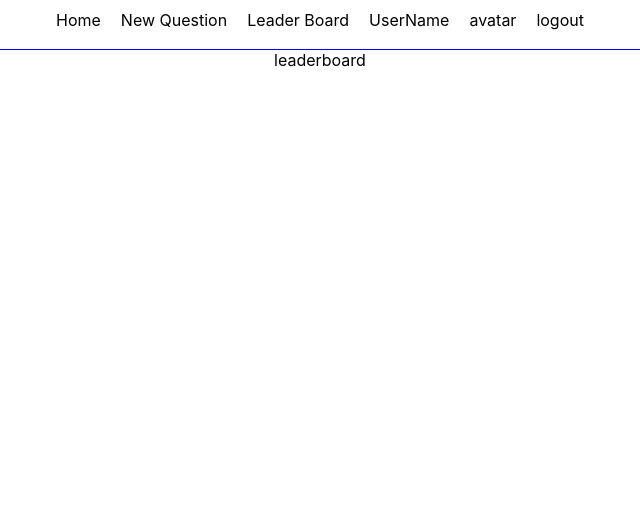
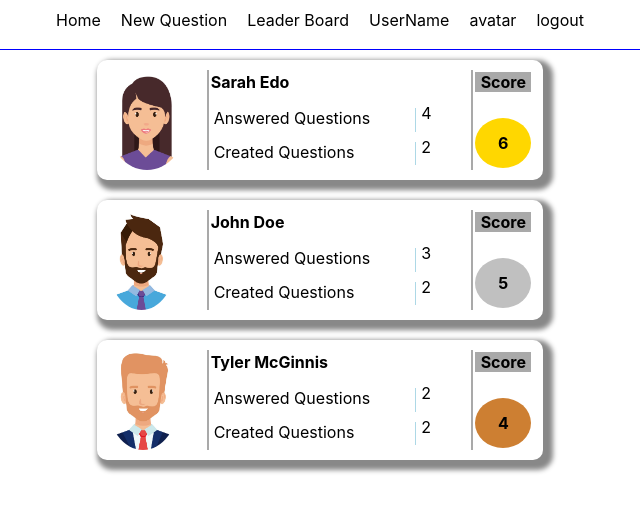
Before and after one commit to OmarAli3/Would-You-Rather-App, a React (Create React App) app: page / in a window 1280 px wide. Shown: the top 512 px of the page, without its empty margins (320-960 px from the left). Built offline with nearby package versions, Linux system fonts and the light colour scheme.

Commit message:
Adding leader component

```diff
--- /dev/null
+++ b/src/components/Leader.js
@@ -0,0 +1,23 @@
+import { React } from "react";
+
+const Leader = (props) => {
+    const prize = props.prize ? props.prize : "";
+    return (
+        <li className="leader">
+            <img src={props.avatarURL} alt="avatar" />
+            <div className="leader-info">
+                <span className="info1">{props.name}</span>
+                <span className="info2">Answered Questions</span>
+                <span className="info3">{props.answeredQuestions}</span>
+                <span className="info4">Created Questions</span>
+                <span className="info5">{props.createdQuestions}</span>
+            </div>
+            <div className="score">
+                <span className="score-header">Score</span>
+                <span className={`score-number ${prize}`}>{props.score}</span>
+            </div>
+        </li>
+    );
+};
+
+export default Leader;
--- a/src/components/Leaderboard.js
+++ b/src/components/Leaderboard.js
@@ -1,17 +1,26 @@
 import { React, Component } from "react";
 import { connect } from "react-redux";
 import { formatUsers } from "../utils/helpers";
+import Leader from "./Leader";
 
 class Leaderboard extends Component {
-    componentDidMount(){
-        console.log(this.props.users)
-    }
     render() {
-        return <div className="dashboard">leaderboard</div>;
+        const prize = {
+            0: "gold",
+            1: "silver",
+            2: "bronze",
+        };
+        return (
+            <div className="dashboard leaderboard ">
+                {this.props.users.map((user, idx) => (
+                    <Leader prize={prize[idx]} key={user.id} {...user} />
+                ))}
+            </div>
+        );
     }
 }
 
-const mapStatetToProps = ({ users }) => (console.log(users),{
+const mapStatetToProps = ({ users }) => ({
     users: formatUsers(users).sort((a, b) => b.score - a.score),
 });
 export default connect(mapStatetToProps)(Leaderboard);
--- a/src/styles/index.css
+++ b/src/styles/index.css
@@ -143,3 +143,89 @@ img {
     background-color: dimgrey;
     color: white;
 }
+
+.leaderboard {
+    display: flex;
+    flex-direction: column;
+    align-items: center;
+}
+
+.leader {
+    margin: 10px;
+    overflow: hidden;
+    border-radius: 10px;
+    box-shadow: 5px 5px 5px 5px #888888;
+    width: 50%;
+    display: grid;
+    grid-template-columns: 100px 1fr 60px;
+    grid-template-areas: "image info score";
+}
+
+.leader > img {
+    grid-area: image;
+}
+
+.leader-info {
+    grid-area: info;
+    border-left: 2px solid darkgray;
+    border-right: 2px solid darkgray;
+    display: grid;
+    grid-template-columns: 1fr 50px;
+    grid-template-rows: 1fr 1fr 1fr;
+    grid-template-areas:
+        "n n"
+        "a an"
+        "c cn";
+}
+
+.leader-info > span {
+    text-align: left;
+}
+
+.info1 {
+    grid-area: n;
+    margin: 2px;
+    font-weight: bold;
+}
+
+.info3 {
+    grid-area: an;
+
+}
+.info2 , .info4{
+    border-right: 1px solid lightblue;
+    margin: 5px;
+}
+
+.info5 {
+    grid-area: cn;
+}
+
+.score {
+    margin: 2px;
+    grid-area: score;
+    display: flex;
+    flex-direction: column;
+    font-weight: bold;
+}
+.score-header {
+    background-color: darkgray;
+}
+.score-number {
+    margin-top: auto;
+    border-radius: 50%;
+    height: 50px;
+    display: flex;
+    justify-content: center;
+    align-items: center;
+}
+
+.gold {
+    background-color: gold;
+}
+.silver {
+    background-color: silver;
+}
+.bronze {
+    background-color: #cd7f32;
+}
--- a/src/utils/helpers.js
+++ b/src/utils/helpers.js
@@ -27,6 +27,7 @@ export const formatUsers = (users) =>
               const answeredQuestions = Object.keys(users[id].answers).length;
               const createdQuestions = users[id].questions.length;
               return {
+                  id,
                   name: users[id].name,
                   avatarURL: users[id].avatarURL,
                   answeredQuestions,
```
